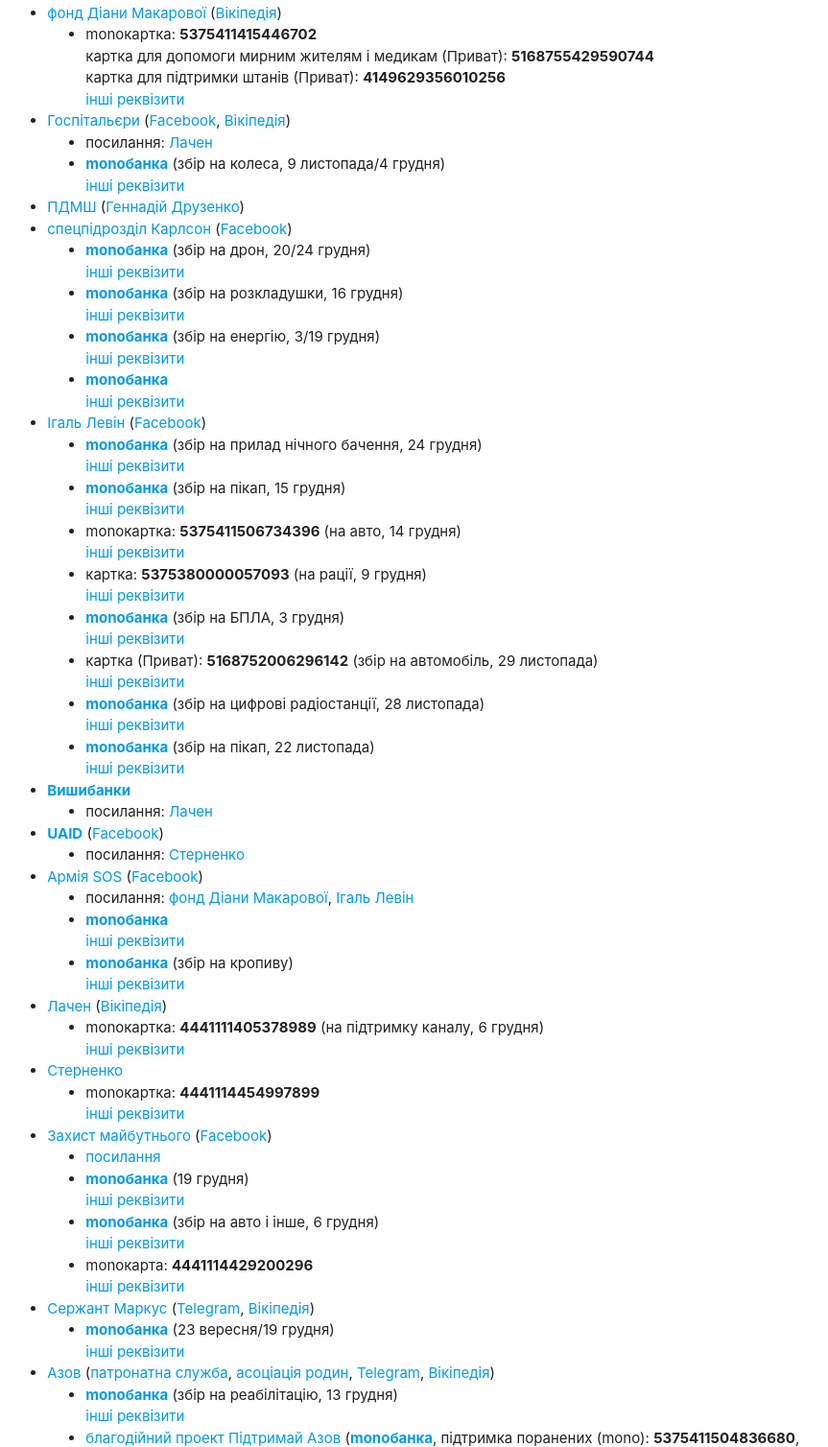
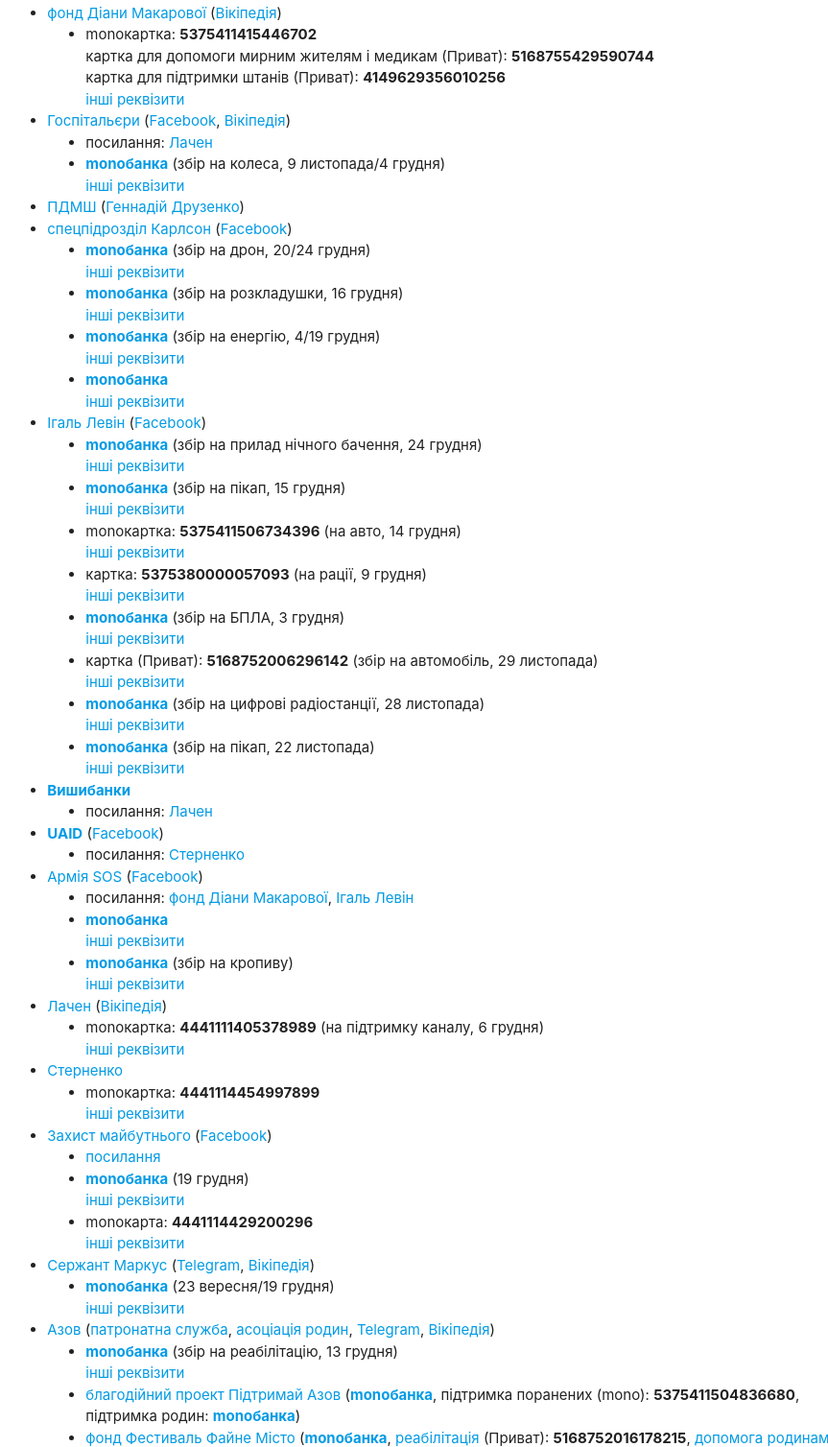
Before and after one commit to x-yuri/supportzsu, a plain HTML site: page index.html in a window 1280 px wide. Shown: the part 215-1723 px from the top of the page at 96% size, without its empty margins (194-1057 px from the left). Drawn offline with nearby package versions, Linux system fonts and the light colour scheme; a script that the page names is missing.

Commit message:
~ update

```diff
--- a/index.html
+++ b/index.html
@@ -97,7 +97,7 @@
                     <li><a class="b jar" href="https://send.monobank.ua/jar/7pZXC66dRr" target="_blank">monoбанка</a> (збір на розкладушки, 16 грудня)<br>
                         <a href="https://t.me/aerocarlson/773" target="_blank">інші реквізити</a>
                         <span class="hidden private"></span>
-                    <li><a class="b jar" href="https://send.monobank.ua/jar/9jruzXdnhg" target="_blank">monoбанка</a> (збір на енергію, 3/19 грудня)<br>
+                    <li><a class="b jar" href="https://send.monobank.ua/jar/9jruzXdnhg" target="_blank">monoбанка</a> (збір на енергію, 4/19 грудня)<br>
                         <a href="https://t.me/aerocarlson/690" target="_blank">інші реквізити</a>
                         <span class="hidden private">9, 13, 18</span>
                     <li><a class="b jar" href="https://send.monobank.ua/jar/3euy9NgY99" target="_blank">monoбанка</a><br>
@@ -178,8 +178,6 @@
                     <li><a href="https://www.facebook.com/protectioncf/posts/pfbid0ygok12QFFtpoiYhnr6T7dy32vWN9Erp54mEcXmB5ZNmMZGUkCNXepggtFdpZL2zel" target="_blank">посилання</a>
                     <li><a class="b jar" href="https://send.monobank.ua/jar/2RJTjjccuc" target="_blank">monoбанка</a> (19 грудня)<br>
                         <a href="https://t.me/KARAS_EVGEN/7425" target="_blank">інші реквізити</a>
-                    <li><a class="b jar" href="https://youtu.be/XFAY87xwcXQ" target="_blank">monoбанка</a> (збір на авто і інше, 6 грудня)<br>
-                        <a href="https://t.me/KARAS_EVGEN/7347" target="_blank">інші реквізити</a>
                     <li>monoкарта: <span class="b ccard">4441114429200296</span><br>
                         <a href="https://www.maibutnie.org/#donate-section" target="_blank">інші реквізити</a>
                 </ul>
@@ -237,6 +235,7 @@
         <ul class="hidden private">
             <li data-desc="Перша приватна мемарня">
                 <a href="https://t.me/privatnamemarnya" target="_blank">Перша приватна мемарня</a>
+                    <a href="https://t.me/yigal_levin/36678" target="_blank">посилання</a>
             <li data-desc="Frontline.Care">
                 <a href="https://frontline-care.com/" target="_blank">Frontline.Care</a>
         </ul>
```
